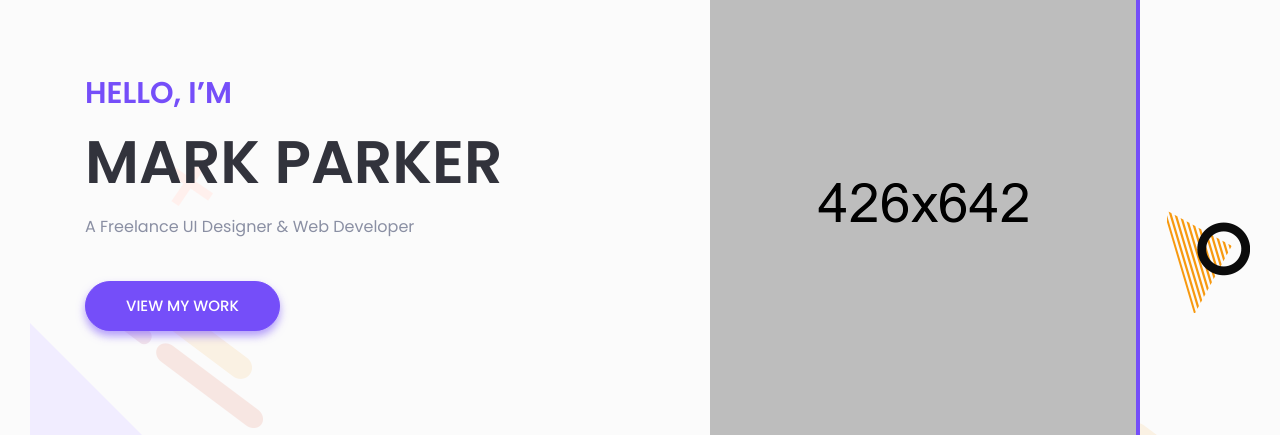
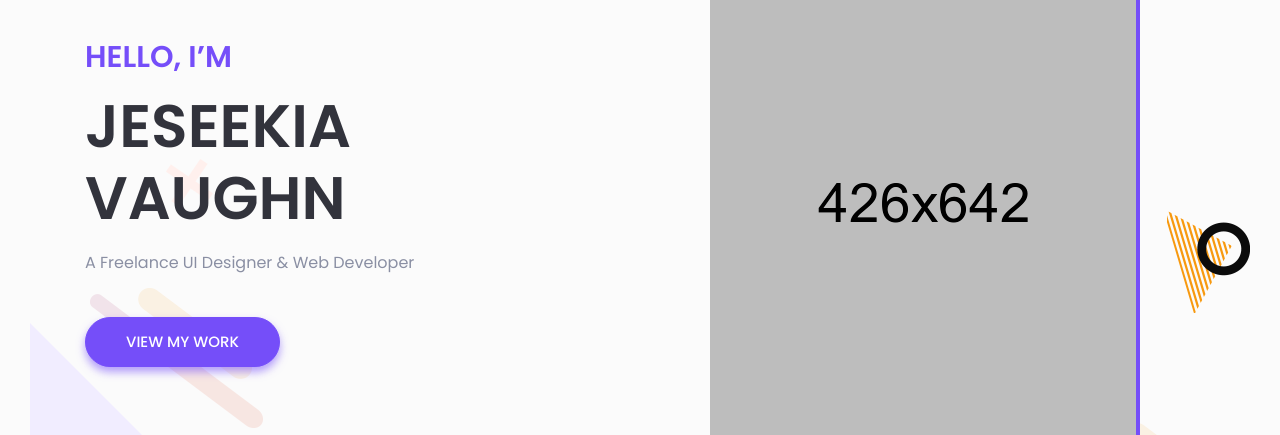
Before and after one commit to jeseekia/jeseekia.github.io, a plain HTML site: page index.html in a window 1280 px wide. Shown: the part 252-687 px from the top of the page. Drawn offline with Linux system fonts and the light colour scheme; files whose address does not match are found by name.

Commit message:
Update my name in the template

```diff
--- a/index.html
+++ b/index.html
@@ -10,7 +10,7 @@
     <meta name="viewport" content="width=device-width, initial-scale=1, shrink-to-fit=no">
 
     <!--====== Title ======-->
-    <title>Unfold - Personal Portfolio & CV Template</title>
+    <title>Jeseekia Vaughn - Personal Portfolio & CV Template</title>
 
     <!--====== Favicon Icon ======-->
     <link rel="shortcut icon" href="assets/images/favicon.png" type="image/png">
@@ -125,7 +125,7 @@
                     <div class="col-xl-5 col-lg-6">
                         <div class="header-content-right">
                             <h4 class="sub-title">Hello, I’m</h4>
-                            <h1 class="title">Mark Parker</h1>
+                            <h1 class="title">Jeseekia Vaughn</h1>
                             <p>A Freelance UI Designer & Web Developer</p>
                             <a class="main-btn" href="#work">View my Work</a>
                         </div> <!-- header content right -->
```
